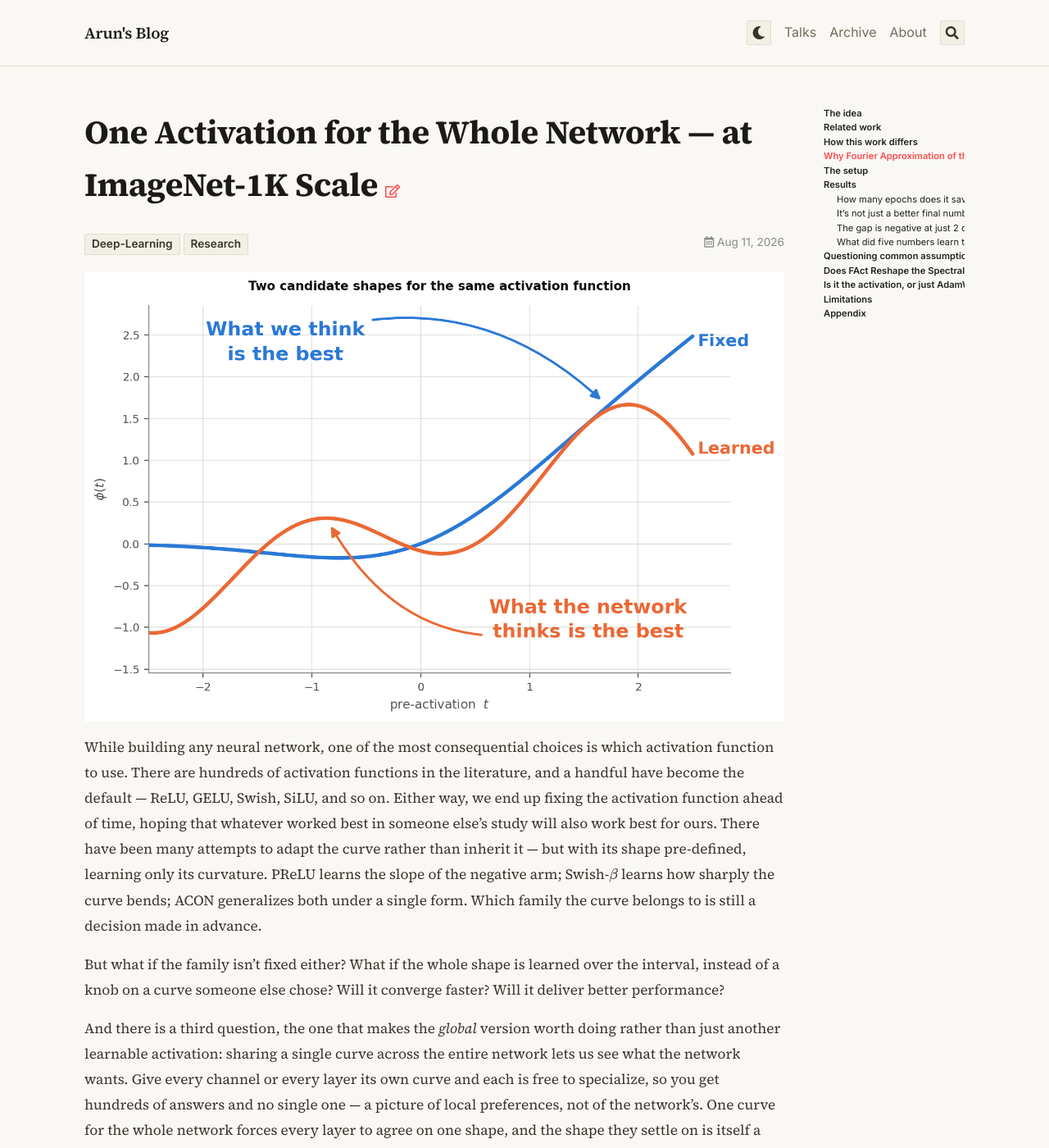
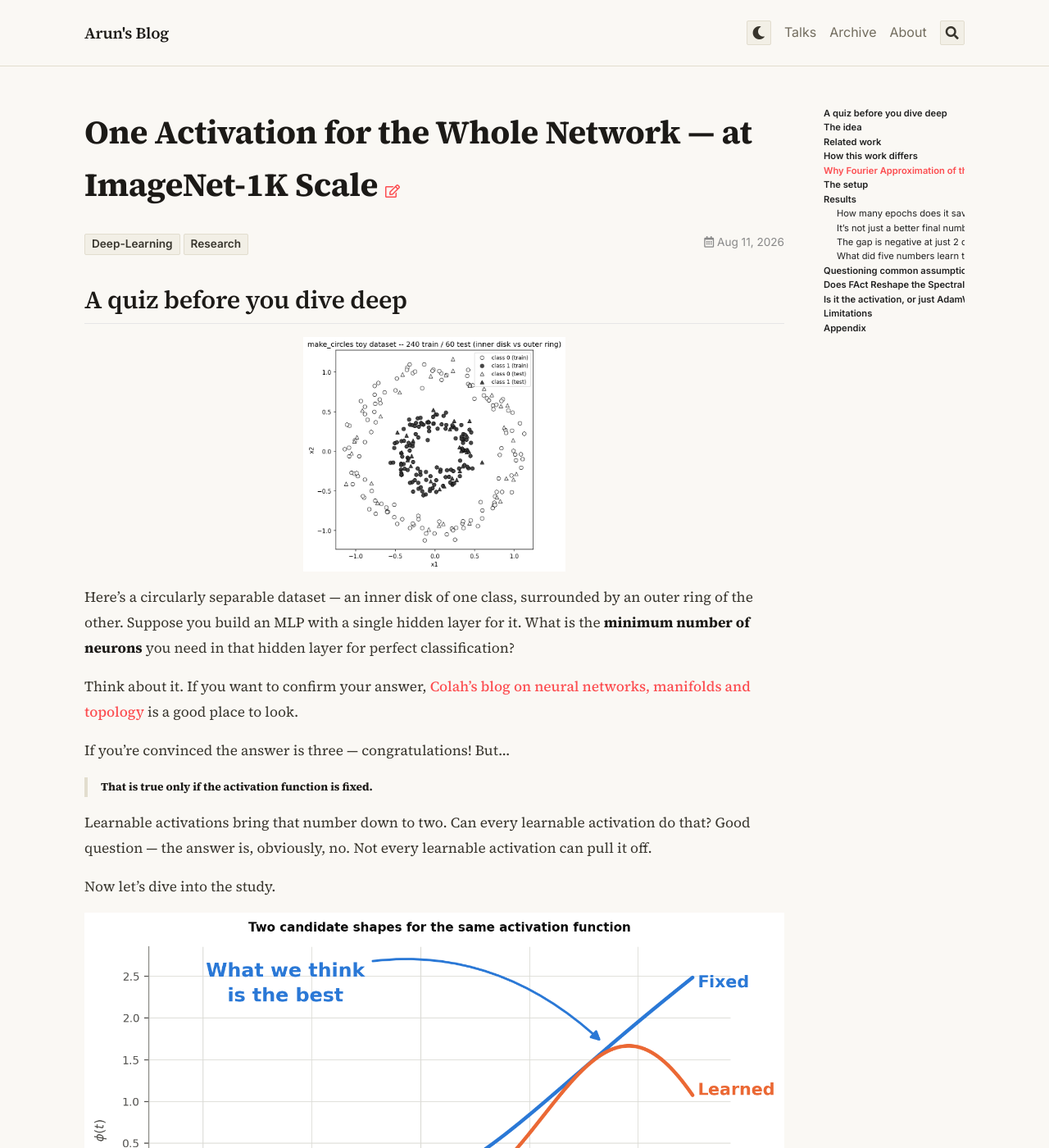
Before and after one commit to Arunprakash-A/Arunprakash-a.github.io, a Jekyll site: the page built from _posts/2026-08-11-learnable-activations-might-have-better-loss-landscape.md, in a window 1280 px wide and 1400 px high. Shown: the whole window at 82% size. Built offline with Jekyll 4.4.1, drawn with Linux system fonts in a browser that asks for light colours; nearby versions of some CDN libraries; formulas are drawn with MathJax 3; some of the changed text lies outside the part shown.

Commit message:
blog: open with a quiz on minimum neurons for a circularly separable dataset
Adds a quiz before the post's intro (fixed activation needs 3 neurons per
Colah, learnable needs 2, but not every learnable activation gets there) and
an Appendix C with the decision-boundary comparison that answers it.

```diff
--- a/_posts/2026-08-11-learnable-activations-might-have-better-loss-landscape.md
+++ b/_posts/2026-08-11-learnable-activations-might-have-better-loss-landscape.md
@@ -5,6 +5,29 @@ tags: [Deep-Learning, Research]
 mathjax: true
 excerpt: "One learnable nonlinearity, shared by every layer, tested head-to-head against a standard fixed activation on real ImageNet-1K."
 ---
+
+## A quiz before you dive deep
+
+<img src="/images/Learnable-Activations-Might-Have-Better-Loss-Landscape/fig_quiz_dataset.png" alt="A circularly separable toy dataset: an inner disk (one class) surrounded by an outer ring (the other class)" style="max-width:320px; height:auto; display:block; margin:0 auto">
+
+Here's a circularly separable dataset — an inner disk of one class, surrounded
+by an outer ring of the other. Suppose you build an MLP with a single hidden
+layer for it. What is the **minimum number of neurons** you need in that
+hidden layer for perfect classification?
+
+Think about it. If you want to confirm your answer, [Colah's blog on neural
+networks, manifolds and topology](https://colah.github.io/posts/2014-03-NN-Manifolds-Topology/)
+is a good place to look.
+
+If you're convinced the answer is three — congratulations! But…
+
+> **That is true only if the activation function is fixed.**
+
+Learnable activations bring that number down to two. Can every learnable
+activation do that? Good question — the answer is, obviously, no. Not every
+learnable activation can pull it off.
+
+Now let's dive into the study.
 
 <img src="/images/Learnable-Activations-Might-Have-Better-Loss-Landscape/fig_hero.png" alt="Two curves for the same activation function: the fixed curve we default to, and the curve five learnable coefficients converged to after training" style="max-width:100%">
 
@@ -531,7 +554,6 @@ with training code and pretrained weights for ImageNet.
 </div>
 </details>
 
-
 <details>
 <summary style="cursor:pointer; padding:10px 0"><b>B. The same question on small and medium datasets</b></summary>
 <div markdown="1" style="padding:4px 0 8px">
@@ -565,3 +587,14 @@ against `standard` (df = 4, so $|t| > 2.776$ is $p < 0.05$):
 
 </div>
 </details>
+
+<details>
+<summary style="cursor:pointer; padding:10px 0"><b>C. Solution to the quiz</b></summary>
+<div markdown="1" style="padding:4px 0 8px">
+
+Got the answer? Congratulations!
+
+<img src="/images/Learnable-Activations-Might-Have-Better-Loss-Landscape/fig_quiz_solution.png" alt="Learned decision boundary of a 2-hidden-neuron MLP on the circles dataset, for FAct, PAU/Pade, and the standard activation zoo, ranked by test accuracy" style="max-width:100%">
+
+</div>
+</details>
```
Also changed, not shown: images/Learnable-Activations-Might-Have-Better-Loss-Landscape/fig_quiz_dataset.png (added), images/Learnable-Activations-Might-Have-Better-Loss-Landscape/fig_quiz_solution.png (added).
